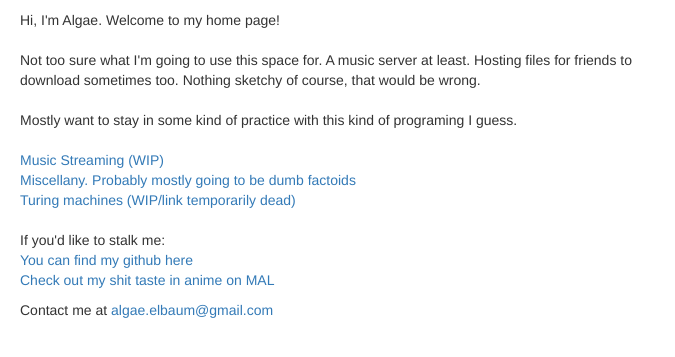
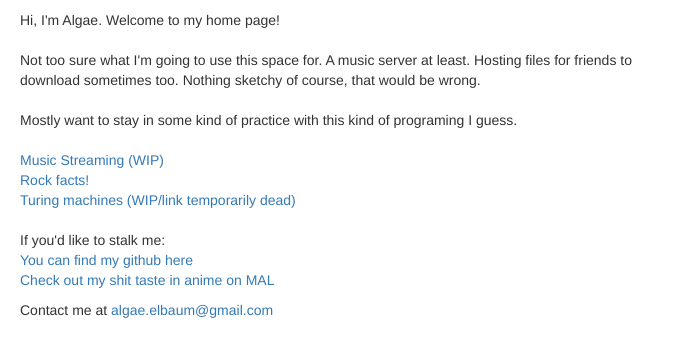
Before and after one commit to algae-elbaum/website-sandbox, a Django app: page / in a window 1280 px wide. Shown: the top 357 px of the page, without its empty margins (0-675 px from the left). Run offline with Django 3.2, Linux system fonts and the light colour scheme; some libraries are stand-ins or nearby versions.

Commit message:
rock facts!

```diff
--- a/server/server/urls.py
+++ b/server/server/urls.py
@@ -19,7 +19,7 @@ from django.views.generic import TemplateView
 
 urlpatterns = [
     path('', TemplateView.as_view(template_name='index.html')),
-    path('miscellany/', TemplateView.as_view(template_name='miscellany.html')),
+    path('rock_facts/', TemplateView.as_view(template_name='rock_facts.html')),
     path('muse/', include('muse.urls')),
     path('admin/', admin.site.urls),
 ]
--- a/server/templates/index.html
+++ b/server/templates/index.html
@@ -30,7 +30,7 @@
   <br>
   <a href="muse">Music Streaming (WIP)</a>
   <br>
-  <a href="miscellany">Miscellany. Probably mostly going to be dumb factoids</a>
+  <a href="rock_facts">Rock facts!</a>
   <br>
   <a href="turing_machine">Turing machines (WIP/link temporarily dead)</a>
   <br>
--- a/server/templates/miscellany.html
+++ /dev/null
@@ -1 +0,0 @@
-P = NP
```
Also changed, not shown: server/templates/rock_facts.html (added, +7 -0 lines).
